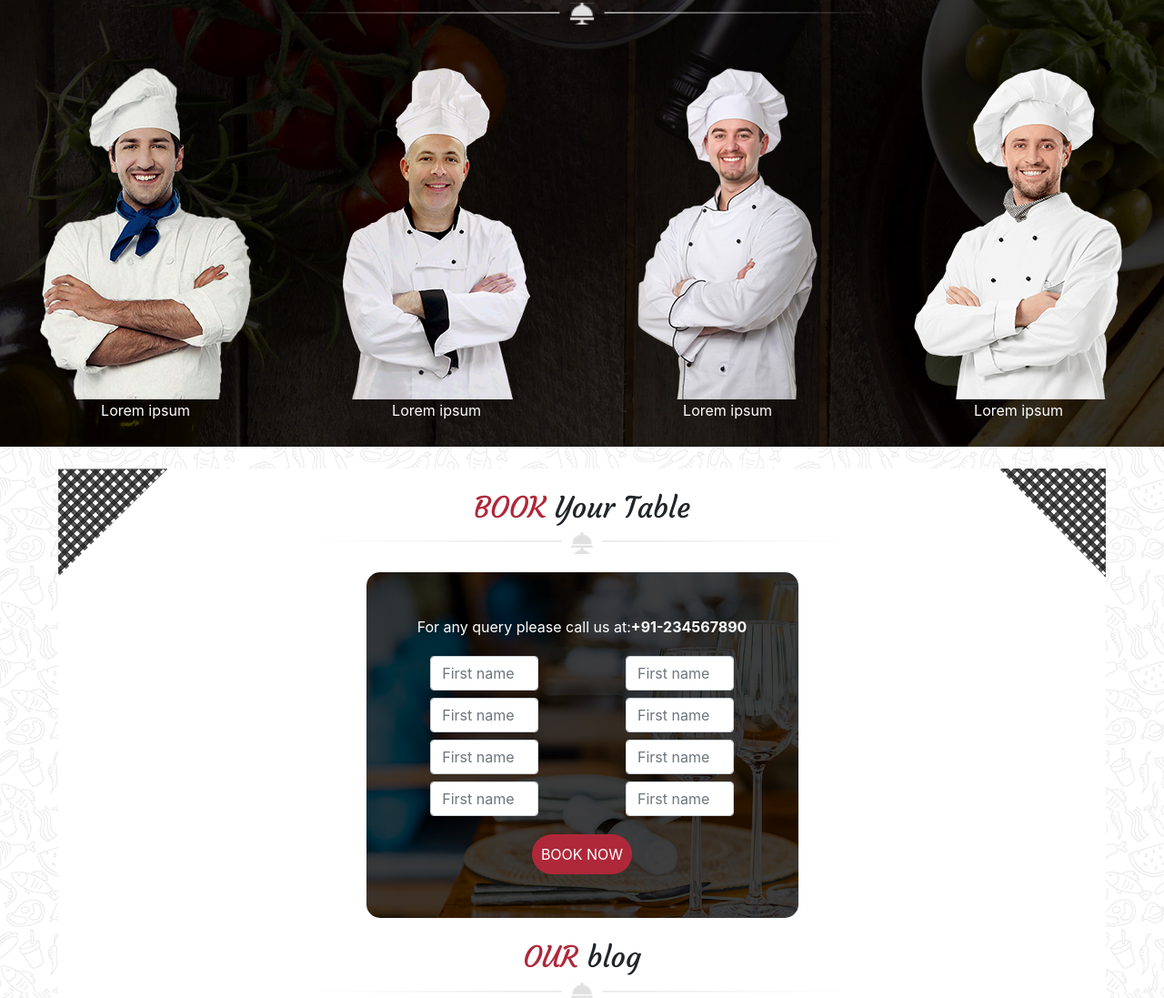
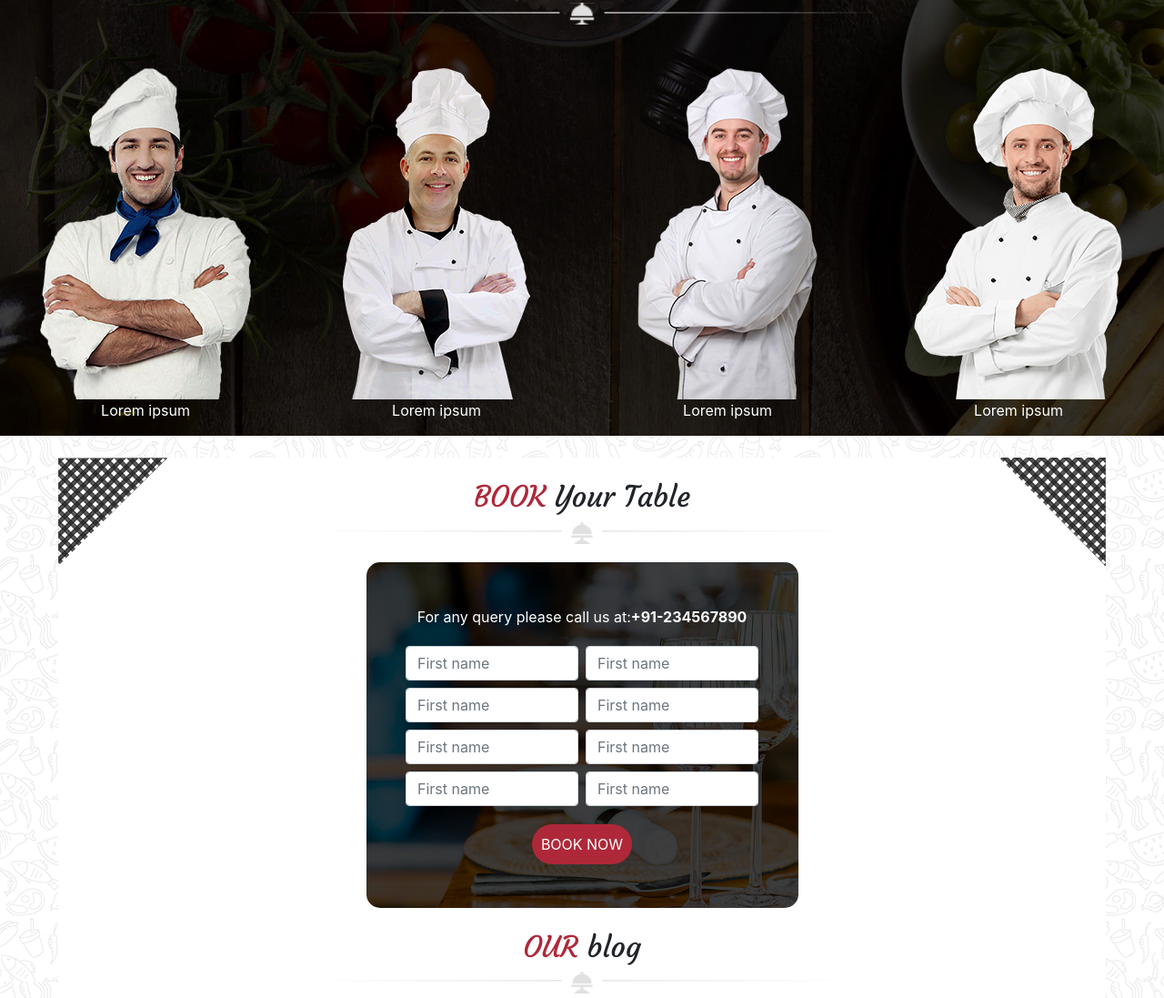
Before and after one commit to Racinovitch/siteDuChef, a website: page index.html in a window 1280 px wide. Shown: the part 1964-3061 px from the top of the page at 91% size. Drawn offline with nearby package versions, Linux system fonts and the light colour scheme.

Commit message:
section 1,2 et 3 v2

```diff
--- a/index.html
+++ b/index.html
@@ -555,7 +555,7 @@
     <section id="section2">
         <h2 class="pt-3"><span class="rougeTitre">MEET</span> our chiefs</h2>
         <div class="imgSub pt-0 pb-4"></div>
-        <div class="d-flex justify-content-around align-items-bottom">
+        <div class="d-flex justify-content-around align-items-bottom flex-wrap">
             <div class="d-flex flex-column align-items-center">
                 <div class="image1"><img class="mt-5" src="public/images/chef1.png" alt=""></div>
                 <p class="text-white">Lorem ipsum</p>
@@ -594,14 +594,14 @@
                         <div class="col-10">
                             <div class="imgDeFond">
                                 <p class="mt-5">For any query please call us at:<strong>+91-234567890</strong></p>
-                                <input type="text" class="form-control w-25 my-1 mx-5" placeholder="First name">
-                                <input type="text" class="form-control w-25 my-1 mx-5" placeholder="First name">
-                                <input type="text" class="form-control w-25 my-1 mx-5" placeholder="First name">
-                                <input type="text" class="form-control w-25 my-1 mx-5" placeholder="First name">
-                                <input type="text" class="form-control w-25 my-1 mx-5" placeholder="First name">
-                                <input type="text" class="form-control w-25 my-1 mx-5" placeholder="First name">
-                                <input type="text" class="form-control w-25 my-1 mx-5" placeholder="First name">
-                                <input type="text" class="form-control w-25 my-1 mx-5" placeholder="First name">
+                                <input type="text" class="zoneRech form-control my-1" placeholder="First name">
+                                <input type="text" class="zoneRech form-control my-1" placeholder="First name">
+                                <input type="text" class="zoneRech form-control my-1" placeholder="First name">
+                                <input type="text" class="zoneRech form-control my-1" placeholder="First name">
+                                <input type="text" class="zoneRech form-control my-1" placeholder="First name">
+                                <input type="text" class="zoneRech form-control my-1" placeholder="First name">
+                                <input type="text" class="zoneRech form-control my-1" placeholder="First name">
+                                <input type="text" class="zoneRech form-control my-1" placeholder="First name">
                                 <button class="mb-5 mt-3">BOOK NOW</button>
                             </div>
                         </div>
--- a/src/scss/modules/_section2.scss
+++ b/src/scss/modules/_section2.scss
@@ -2,7 +2,7 @@
     background-image: url(../images/team_background.jpg);
     background-size: cover;
     width: 100%;
-    height: 550px;
+    height: auto;
     text-align: center;
     z-index: -1;
     h2{
--- a/src/scss/modules/_section3.scss
+++ b/src/scss/modules/_section3.scss
@@ -60,6 +60,11 @@
                             p{
                                 color: white;
                             }
+                            .zoneRech{
+                                width: 40%;
+                                margin-left: 4px;
+                                margin-right: 4px;
+                            }
                             button{
                                 padding: 10px;
                                 border-radius: 25px;
```
Also changed, not shown: public/css/app.css, 1 other file.
